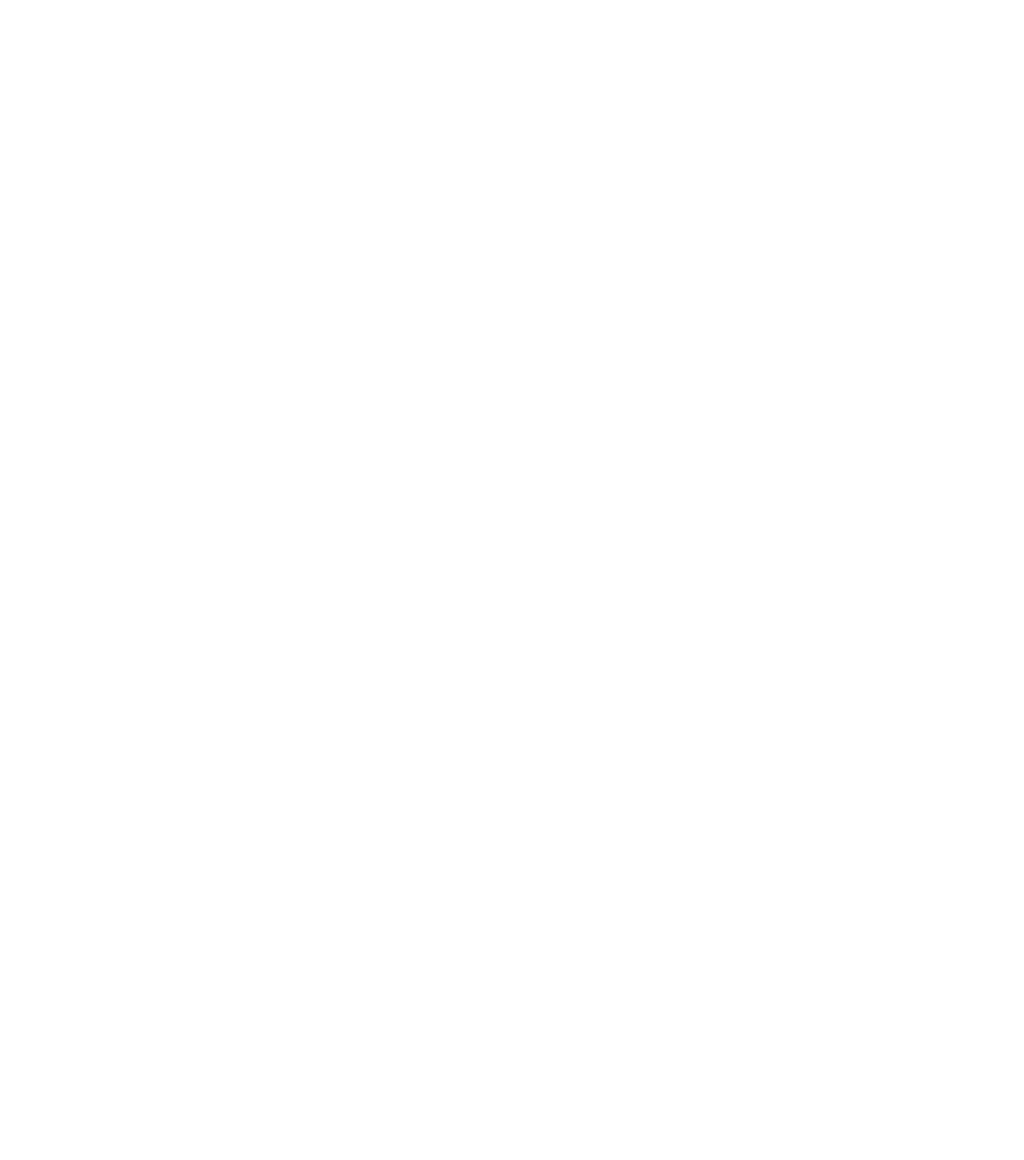
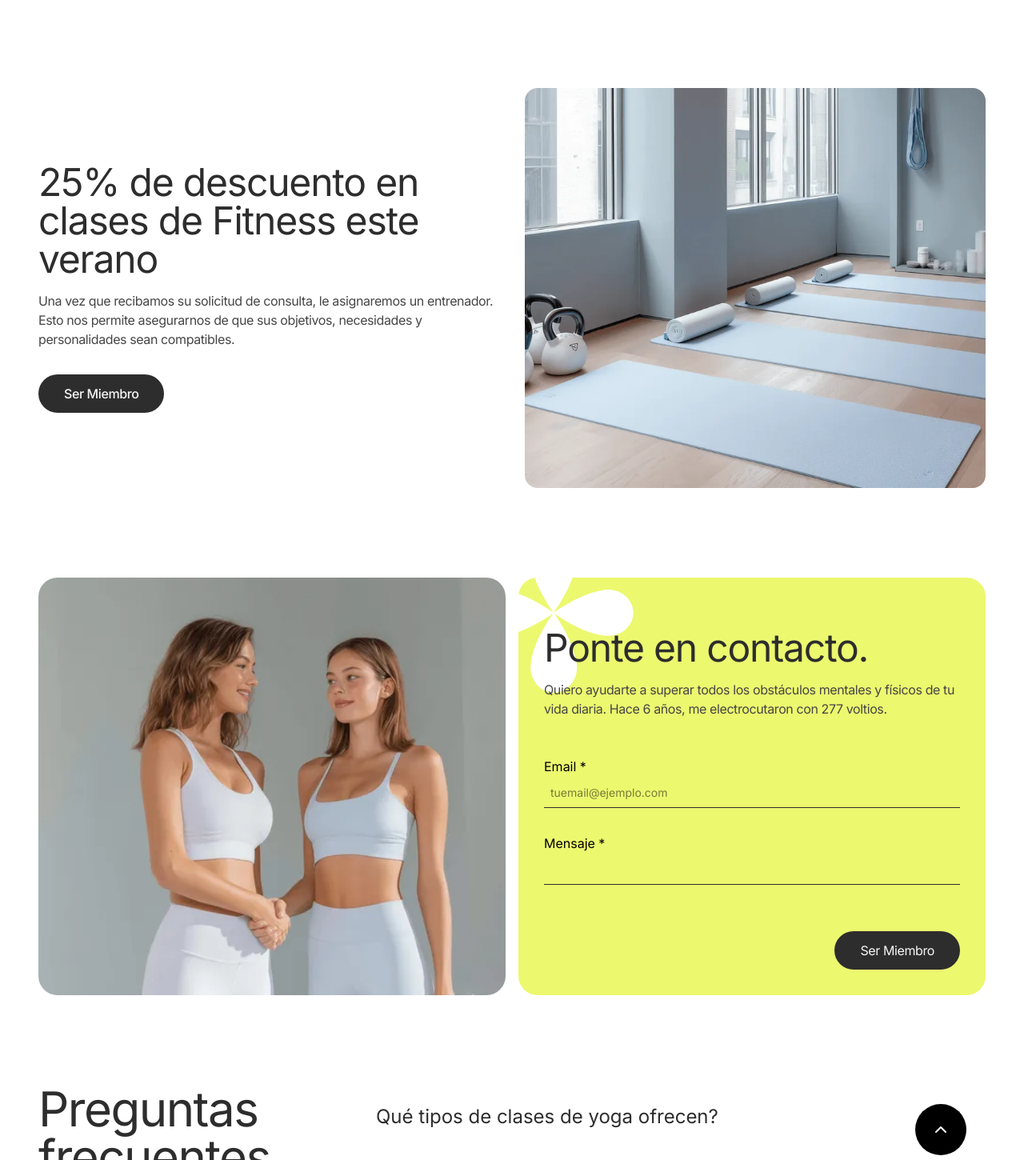
Before and after one commit to Diego-fdev/align, a React (Vite) app: page /servicios in a window 1280 px wide. Shown: the part 1820-3270 px from the top of the page at 80% size. Before the commit the page ends 1346 px from the top, so only its background shows below. Built offline with nearby package versions, Linux system fonts and the light colour scheme.

Commit message:
añadidas las secciones faltantes

```diff
--- a/src/pages/servicios/Servicios.jsx
+++ b/src/pages/servicios/Servicios.jsx
@@ -1,9 +1,17 @@
+import SectionPreguntas from "../../components/common/preguntas/SectionPreguntas";
+import SectionContacto from "../../components/common/SectionContacto";
+import SectionDescripcion from "../Inicio/components/SectionDescripcion";
+import SectionDiscount from "./components/SectionDiscount";
 import SectionMainServices from "./components/SectionMainServices";
 
 export default function Servicios() {
   return (
     <>
       <SectionMainServices />
+      <SectionDescripcion />
+      <SectionDiscount />
+      <SectionContacto />
+      <SectionPreguntas />
     </>
   );
 }
```
